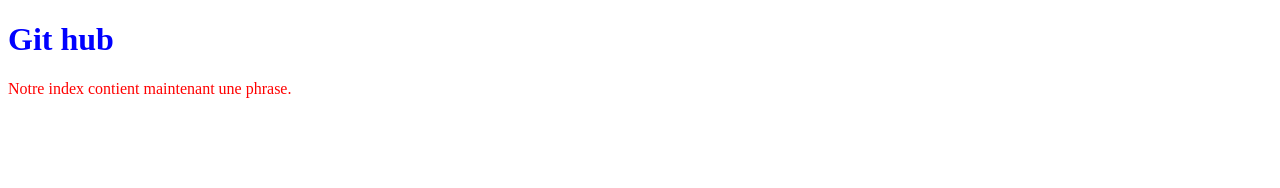
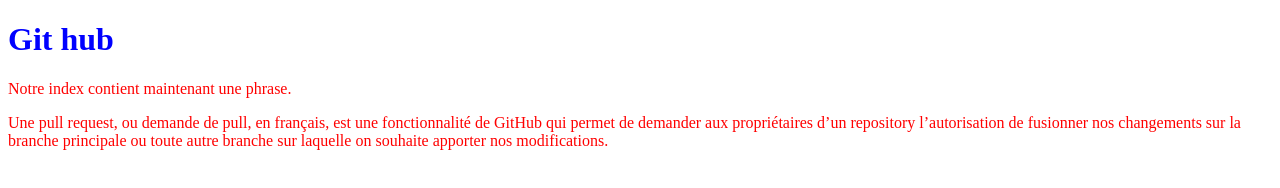
Before and after one commit to AndreMBangoura/OpenclassroomsProject, a plain HTML site: page index.html in a window 1280 px wide. Drawn offline with Linux system fonts and the light colour scheme.

Commit message:
Ajout de la définition de pull request dans index.html

```diff
--- a/index.html
+++ b/index.html
@@ -7,5 +7,9 @@
 <body>
    <h1>Git hub</h1>
 	<p> Notre index contient maintenant une phrase. <p>
+	<p> Une pull request, ou demande de pull, en français, est une fonctionnalité
+	de GitHub qui permet de demander aux propriétaires d’un repository
+	l’autorisation de fusionner nos changements sur la branche principale
+	ou toute autre branche sur laquelle on souhaite apporter nos modifications.<p>
 </body>
 </html>
```
